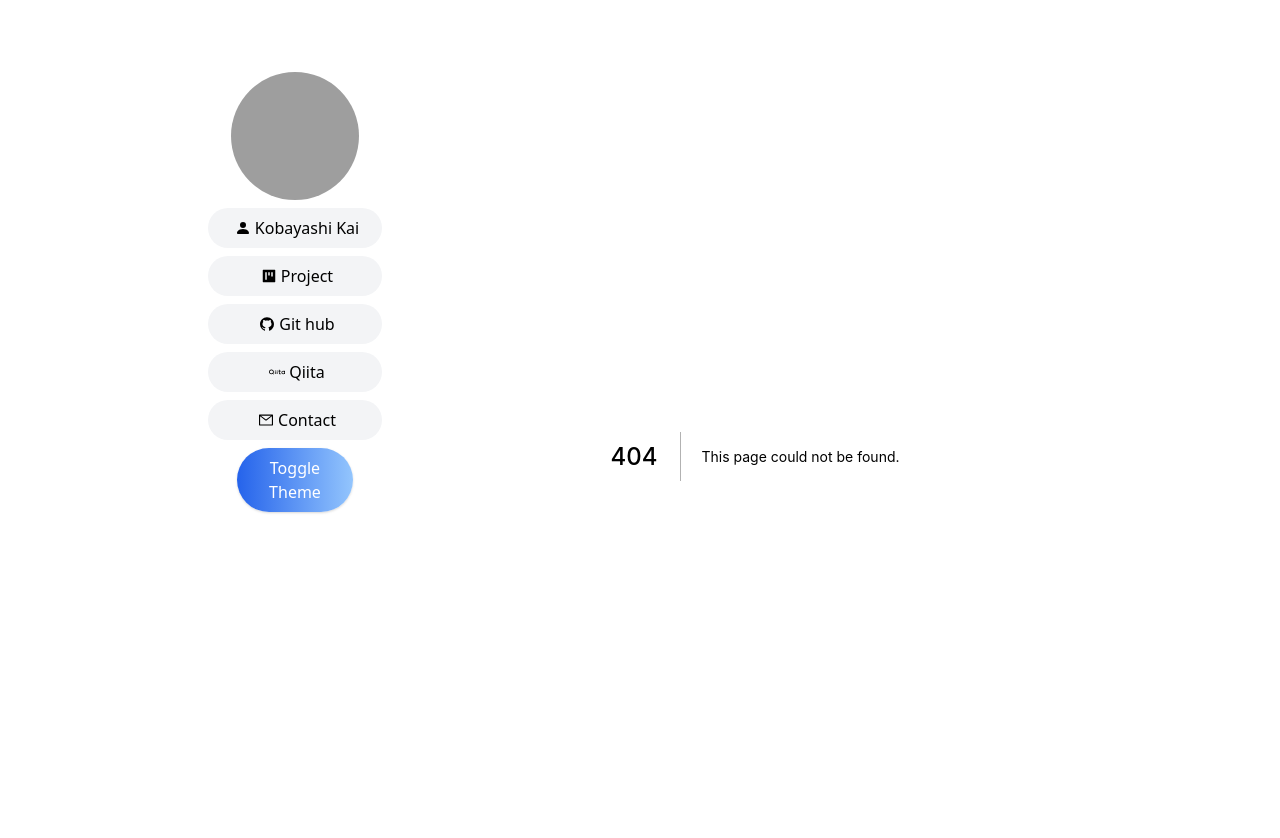
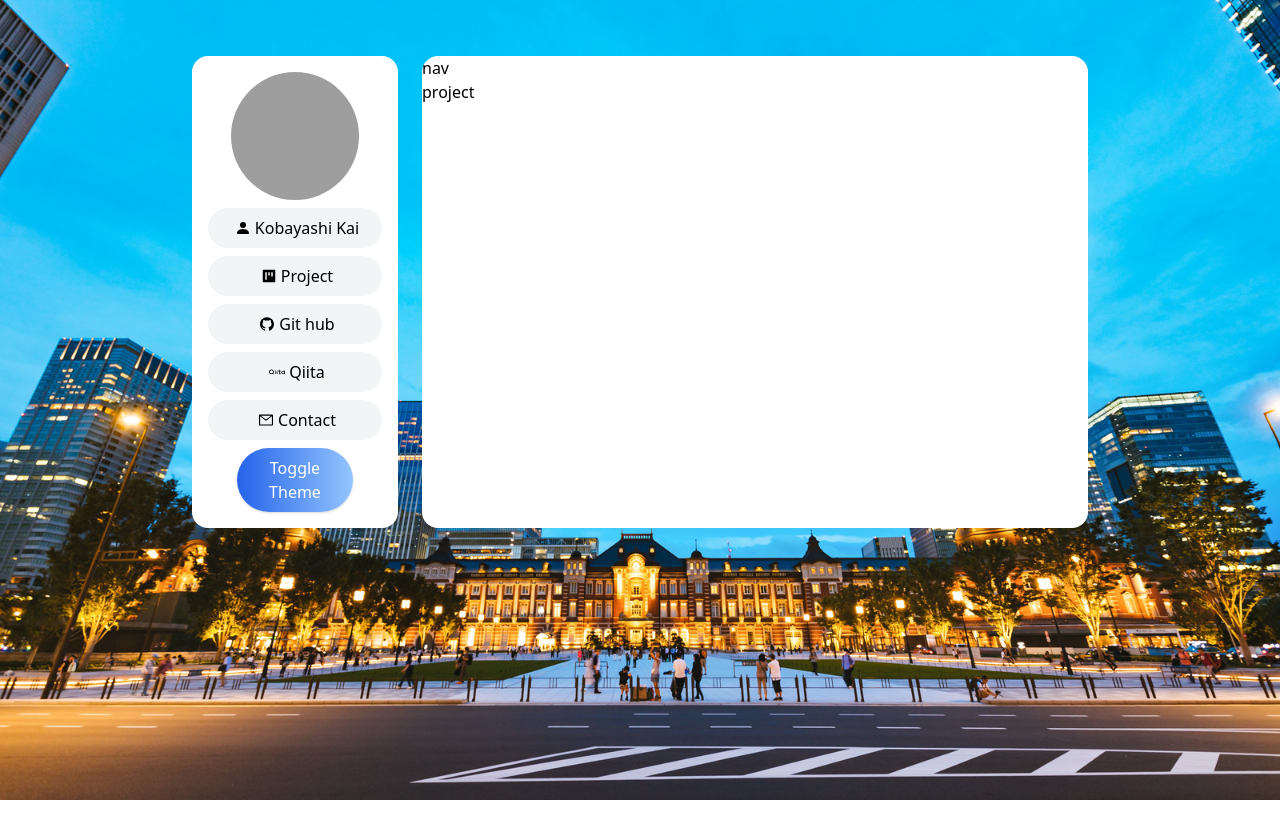
Before and after one commit to nasuka7/My-Portfolio, a Next.js app: page /project in a window 1280 px wide. Before the commit this address had no page. Shown: the top 838 px of the page. After the commit the page ends 800 px from the top, so only its background shows below. Built offline with nearby package versions, Linux system fonts and the light colour scheme; grey boxes are pictures that could not be loaded.

Commit message:
Add Navbar

```diff
--- /dev/null
+++ b/components/Navbar.tsx
@@ -0,0 +1,9 @@
+const Navbar = () => {
+  return (
+    <div>
+      nav
+    </div>
+  )
+}
+
+export default Navbar;
--- a/pages/_app.tsx
+++ b/pages/_app.tsx
@@ -1,3 +1,4 @@
+import Navbar from '../components/Navbar';
 import Sidebar from '../components/Sidebar'
 import '../styles/globals.css'
 
@@ -8,7 +9,8 @@ function MyApp({ Component, pageProps }) {
       <div className="col-span-12 p-4 text-center bg-white lg:col-span-3  rounded-2xl">
         <Sidebar />
       </div>
-      <div className="col-span-12 bg-white lg:col-span-9 rounded-2xl">
+      <div className="col-span-12 bg-white lg:col-span-9 rounded-2xl flex flex-col">
+        <Navbar />
         <Component {...pageProps} />
       </div>
     </div>
--- a/pages/_document.tsx
+++ b/pages/_document.tsx
@@ -5,7 +5,7 @@ class MyDocument extends Document {
     return (
       <Html>
         <Head />
-        <body>
+        <body className="bg-tokyo-img bg-cover bg-no-repeat w-full h-full">
           <Main />
           <NextScript />
         </body>
--- /dev/null
+++ b/pages/project.tsx
@@ -0,0 +1,9 @@
+const project = () => {
+  return (
+    <div>
+      project
+    </div>
+  )
+}
+
+export default project;
--- /dev/null
+++ b/pages/resume.tsx
@@ -0,0 +1,9 @@
+const resume = () => {
+  return (
+    <div>
+      resume
+    </div>
+  )
+}
+
+export default resume;
--- a/tailwind.config.js
+++ b/tailwind.config.js
@@ -4,7 +4,7 @@ module.exports = {
   theme: {
     extend: {
       backgroundImage: theme => ({
-        'hero-img': "url('../img/wovencity.png')"
+        'tokyo-img': "url('../img/tokyostation.png')"
       })
     },
   },
```
Also changed, not shown: img/tokyostation.png (added), img/wovencity.png (deleted).
